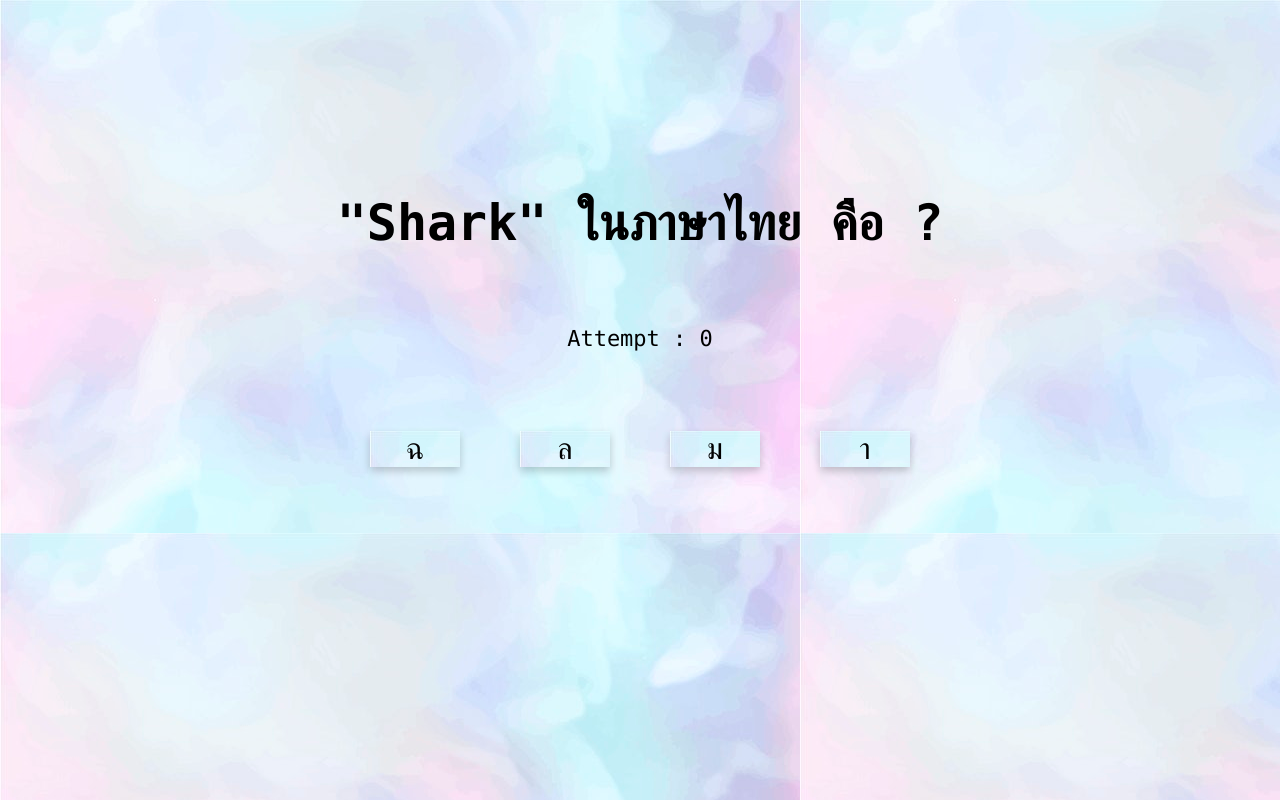
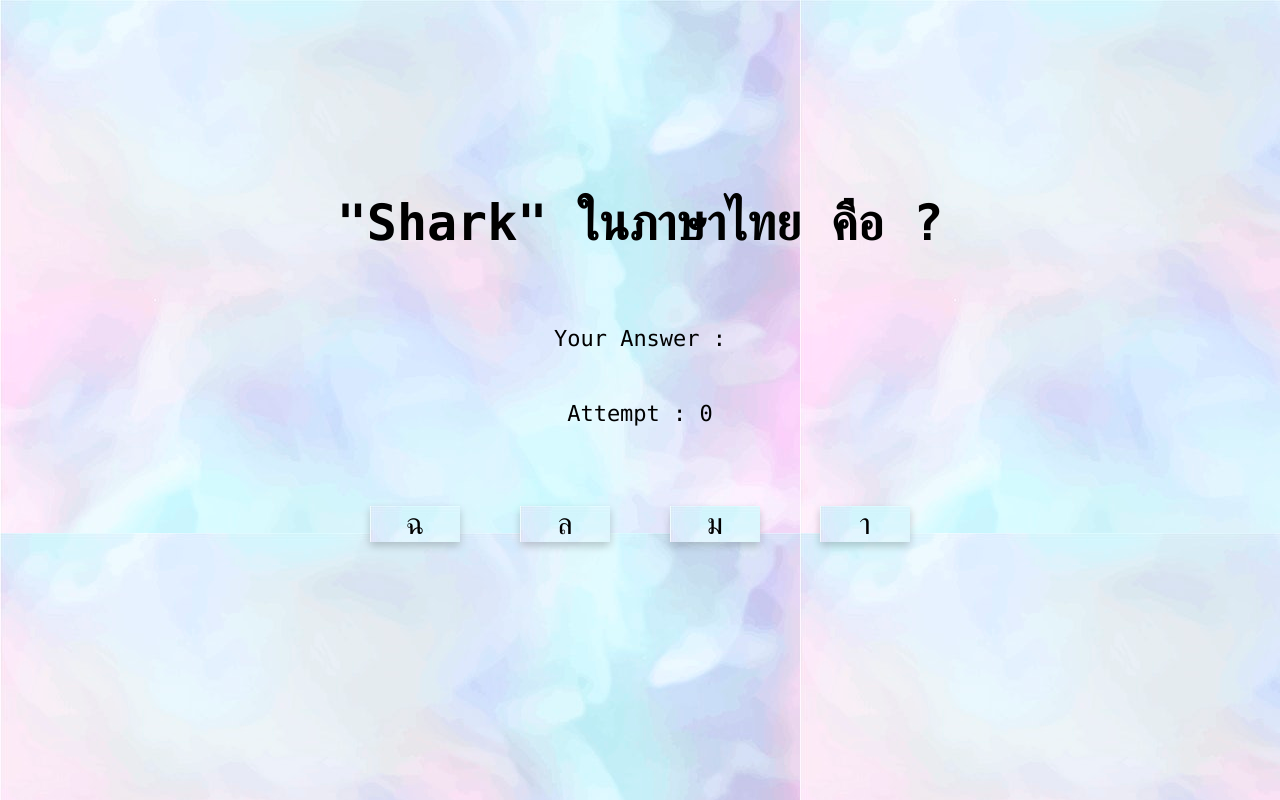
Before and after one commit to TannakornM/lab-react-3SA03, a React (Create React App) app: page / in a window 1280 px wide. Built offline with nearby package versions, Linux system fonts and the light colour scheme.

Commit message:
commit 5

```diff
--- a/src/WordCard.js
+++ b/src/WordCard.js
@@ -5,7 +5,7 @@ import CharacterCard from './CharacterCard';
 
 
 var temp = 0;
-
+var yourcharacter = "";
 
 
 const prepareStateFromWord = given_word => {
@@ -23,6 +23,8 @@ const prepareStateFromWord = given_word => {
 export default function WordCard(props){
 
     const [state, setState] = useState(prepareStateFromWord(props.value))
+
+    yourcharacter = state.guess;
 
     const activationHandler = c => {
         console.log(`${c} has been activated.`)
@@ -52,7 +54,10 @@ export default function WordCard(props){
         <div>
 
             <div class="AttemptAndAnswer">
-
+                Your Answer : {yourcharacter}
+                <br></br>
+                <br></br>
+                <br></br>
                 Attempt : {temp}
                 <br></br>
                 <br></br>
```
